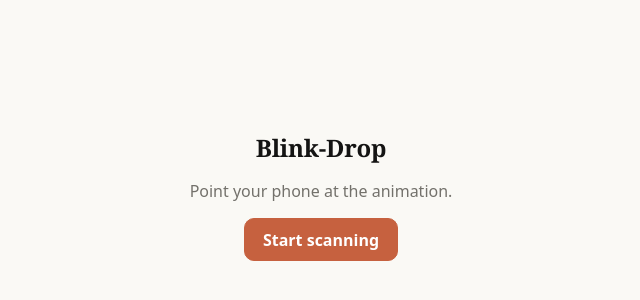
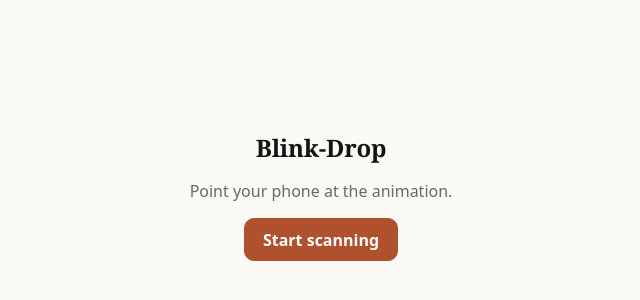
Before and after one commit to grammy-jiang/blink-drop, a website built with Vite: page web/receiver.html in a window 1280 px wide. Shown: the part 204-504 px from the top of the page, without its empty margins (319-959 px from the left). Built offline with nearby package versions, Linux system fonts and the light colour scheme; what @ngraveio/bc-ur would draw is missing.

Commit message:
fix(ui): darken accent + muted to clear WCAG AA contrast (a11y gate)
Lighthouse a11y dropped to 0.94 (sender) / 0.88 (receiver) after the restyle —
the terracotta #c6613f is a mid-tone, so it failed 4.5:1 both as link text on
ivory (3.85:1) and under white button labels (4.05:1); the warm muted gray
#73716b also failed on the cream card background (4.2:1).

Light-mode tokens only (dark mode already high-contrast, and Lighthouse tests
light):
- --accent #c6613f -> #b0512e: on-paper 3.85 -> 4.91, white-on 4.05 -> 5.17.
  Still clearly terracotta, just a deeper burnt-orange.
- --muted #73716b -> #6b6960: on-card 4.2 -> 4.74, on-paper 4.63 -> 5.23.

Contrast ratios computed from the WCAG relative-luminance formula; every
text/background pair in light mode now clears 4.5:1 with margin. Rebuilt +
re-verified in the browser.

Co-Authored-By: Claude Opus 4.8 <noreply@anthropic.com>
Claude-Session: https://claude.ai/code/session_017GSnmnUWcq8d5z8gWi4dwu

```diff
--- a/web/receiver.html
+++ b/web/receiver.html
@@ -27,8 +27,8 @@
         --paper: #faf9f5;
         --card: #f0eee6;
         --ink: #141413;
-        --muted: #73716b;
-        --accent: #c6613f;
+        --muted: #6b6960;
+        --accent: #b0512e;
         --accent-ink: #ffffff;
         --border: #e3dacc;
         --field: #ffffff;
```
Also changed, not shown: web/index.html (+2 -2 lines), CHANGELOG.md.
